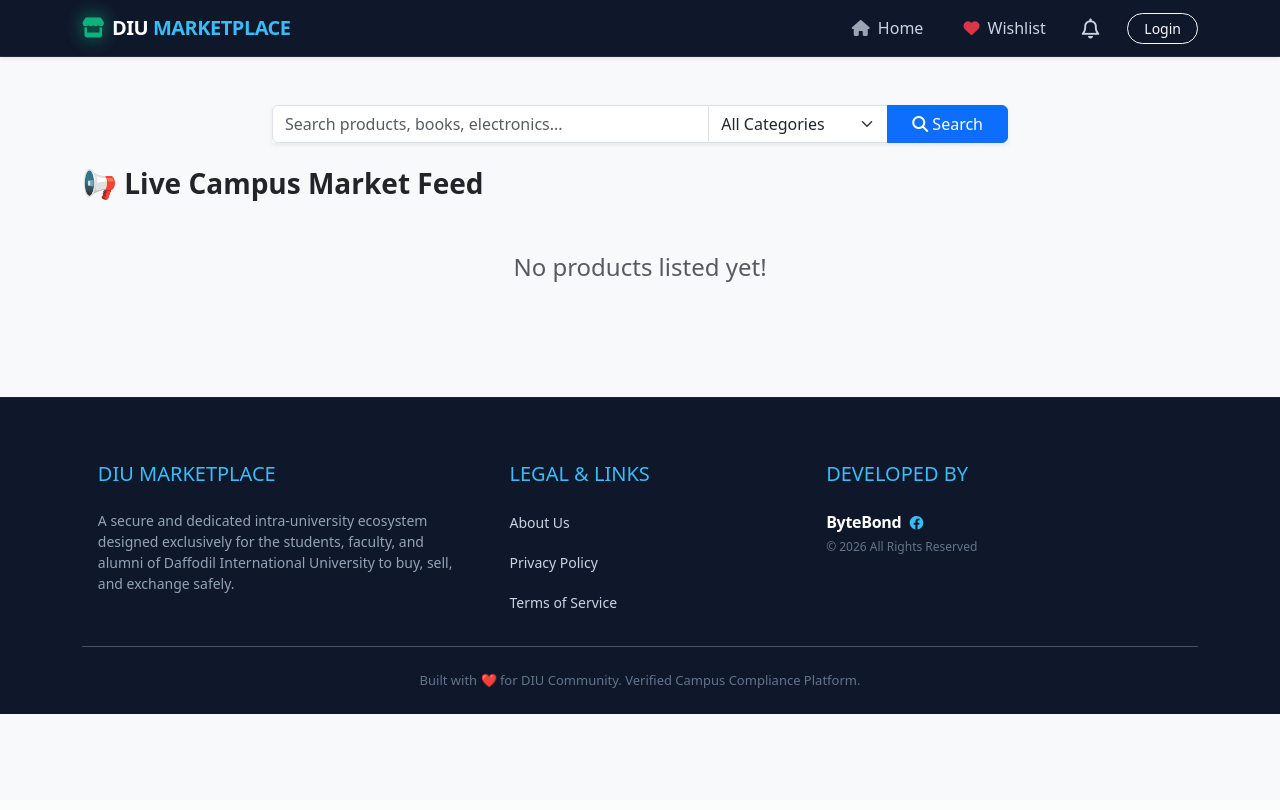
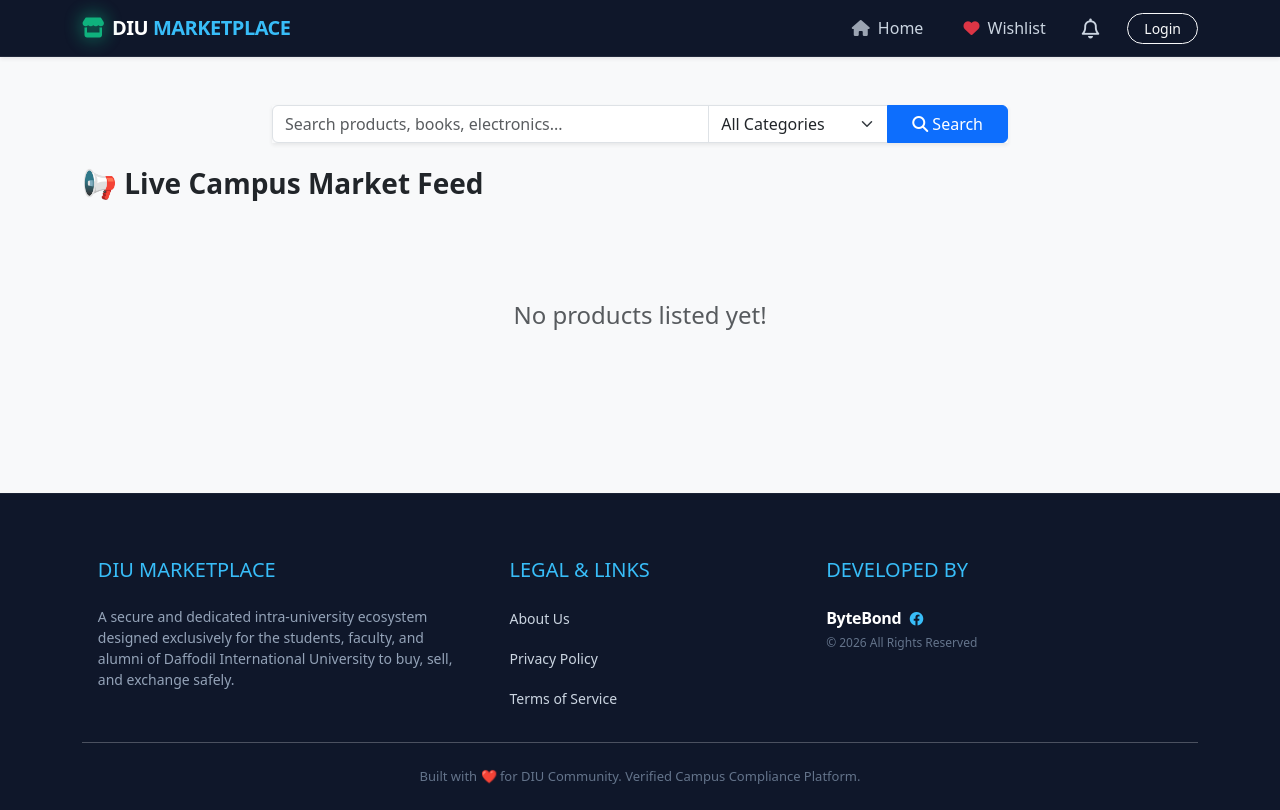
Before and after one commit to tanaybiswas-exe/diu-marketplace, a Flask app: page /home in a window 1280 px wide. Before the commit the page ends 714 px from the top, so only its background shows below. Run offline with Flask 3, Linux system fonts and the light colour scheme; data that the repository does not hold is empty; some libraries are stand-ins or nearby versions.

Commit message:
index.html

```diff
--- a/templates/index.html
+++ b/templates/index.html
@@ -209,7 +209,7 @@
         }
     </style>
 </head>
-<body class="bg-light">
+<body class="bg-light min-vh-100 d-flex flex-column">
 
     <nav class="navbar navbar-expand-lg navbar-dark custom-navbar sticky-top shadow-sm py-2">
         <div class="container">
@@ -278,7 +278,8 @@
     </div>
     {% endif %}
 
-    <div class="container my-5">
+    <!-- flex-grow-1 ক্লাস ব্যবহার করে মেইন অংশকে পুরো স্ক্রিনে ফিল করা হয়েছে -->
+    <main class="container my-5 flex-grow-1">
         <div class="row mb-4">
             <div class="col-md-8 mx-auto">
                 <form action="{{ url_for('home') }}" method="GET" class="input-group shadow-sm">
@@ -306,7 +307,7 @@
 
         <div class="row g-4">
             {% if not products %}
-                <div class="col-12 text-center my-5">
+                <div class="col-12 text-center my-5 py-5">
                     <p class="text-muted fs-4">No products listed yet!</p>
                 </div>
             {% endif %}
@@ -465,9 +466,10 @@
             </div>
             {% endfor %}
         </div>
-    </div>
+    </main>
 
-    <footer class="bg-dark text-white pt-5 pb-4 mt-5" style="background-color: #0f172a !important; border-top: 1px solid rgba(255, 255, 255, 0.05);">
+    <!-- mt-auto যোগ করে ফুটারকে সবসময় স্ক্রিনের নিচে পুশ করে রাখা হয়েছে -->
+    <footer class="bg-dark text-white pt-5 pb-4 mt-auto" style="background-color: #0f172a !important; border-top: 1px solid rgba(255, 255, 255, 0.05);">
         <div class="container text-center text-md-start">
             <div class="row text-center text-md-start">
 
```
